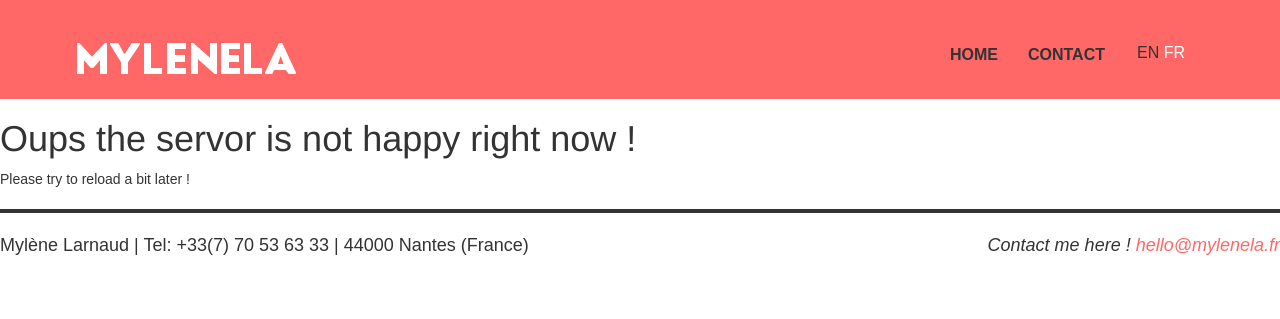
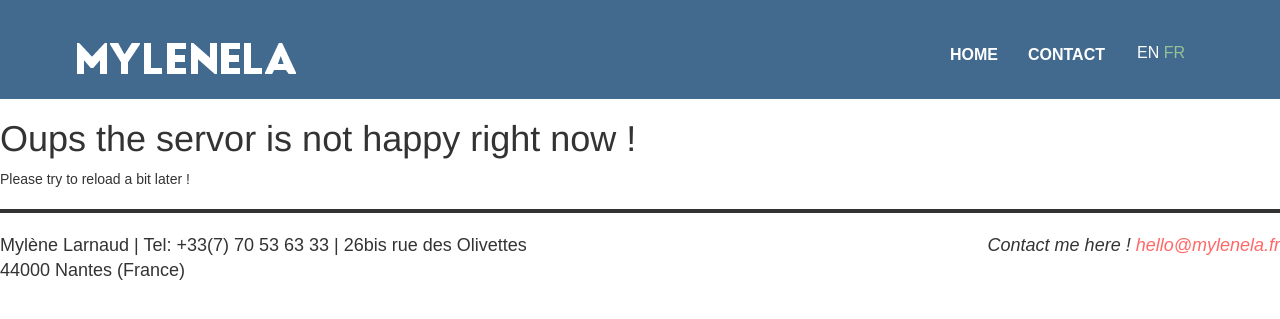
Before and after one commit to Mylenela/old.mylenela.fr, a Django app: template templates/500.html in a window 1280 px wide. Shown: the top 319 px of the page. Run offline with Django 3.2, Linux system fonts and the light colour scheme; the template is opened without the code that fills it, so the values that code supplies are empty; parts of the project's set-up code (start-up, migrations or seed data) failed here and were passed over; some libraries are stand-ins or nearby versions.

Commit message:
spring header

```diff
--- a/assets/css/style.css
+++ b/assets/css/style.css
@@ -26,7 +26,7 @@ a:hover {
   padding: 20px 0px; }
 
 #header {
-  background-color: #ff6867;
+  background-color: #42698e;
   border: none;
   padding-top: 30px; }
   #header .navbar-brand {
@@ -40,7 +40,7 @@ a:hover {
       vertical-align: bottom;
       font-size: 16px; }
       #header ul#menu li a {
-        color: #333333; }
+        color: #fff; }
     #header ul#menu li.active a, #header ul#menu li a:hover {
       background-color: transparent;
       color: white; }
@@ -51,7 +51,7 @@ a:hover {
       font-style: normal;
       vertical-align: bottom;
       font-size: 16px;
-      color: #333333;
+      color: #fff;
       padding-right: 0;
       padding-left: 2px; }
       #header ul#menu li#lang button {
@@ -59,23 +59,23 @@ a:hover {
         background-color: transparent;
         border: none;
         padding: 0px;
-        color: #333333; }
+        color: #fff; }
       #header ul#menu li#lang button.selected {
-        color: white; }
+        color: #96c098; }
       #header ul#menu li#lang button:hover {
         text-decoration: underline; }
 
 .img-top {
-  background-image: url("../img/top.png");
+  background-image: url("../img/top.jpg");
   background-position: 50%;
   position: relative;
-  height: 452px;
+  height: 420px;
   text-align: center;
   margin-bottom: 15px; }
   .img-top h1 {
     position: relative;
     font-weight: 700;
-    margin-top: 120px;
+    margin-top: 80px;
     color: white;
     padding: 10px 0px;
     font-size: 50px;
@@ -108,20 +108,19 @@ a:hover {
     text-decoration: none; }
     #grid .mix a .title {
       display: none;
-      background-color: #7ecefd;
+      background-color: #ff6867;
       height: 70px;
       margin-top: -70px;
       padding: 15px;
       position: relative;
       z-index: 9999; }
       #grid .mix a .title .name {
-        color: #333333;
-        font-weight: 700;
-        text-transform: uppercase;
+        color: #fff;
+        font-weight: 300;
         width: 100%;
         font-size: 17px; }
       #grid .mix a .title .cat {
-        color: #333333;
+        color: #fff;
         font-style: italic; }
     #grid .mix a:hover .title {
       display: block; }
--- a/templates/pages/footer.html
+++ b/templates/pages/footer.html
@@ -2,7 +2,7 @@
 <hr class="bottom">
 <div class="row footer">
 	<div class="col-lg-6">
-		<p>{% trans "Mylène Larnaud |	Tel: +33(7) 70 53 63 33 | 44000 Nantes (France)" %}</p>
+		<p>{% trans "Mylène Larnaud |	Tel: +33(7) 70 53 63 33 | 26bis rue des Olivettes <br> 44000 Nantes (France)" %}</p>
 	</div>
 	<div class="col-lg-6 mail">
 		<p>{% trans "Contact me here ! " %}<a href="mailto:hello@mylenela.fr?subject=Hello">hello@mylenela.fr</a></p>
--- a/templates/pages/home.html
+++ b/templates/pages/home.html
@@ -10,7 +10,7 @@
     	<div class="container">
     		<div class="row">
     			<div class="col-md-8 col-md-offset-2">
-    				<!-- <h1 class="text-center">{% trans "Graphic Designer &amp; Illustrator<br>from Earth" %}</h1> -->
+    				<h1 class="text-center">{% trans "Graphic Designer &amp; Illustrator<br>from Earth" %}</h1>
     			</div>
     		</div>
     	</div>
```
Also changed, not shown: assets/img/top.jpg (added), locale/fr/LC_MESSAGES/django.po, 1 other file.
